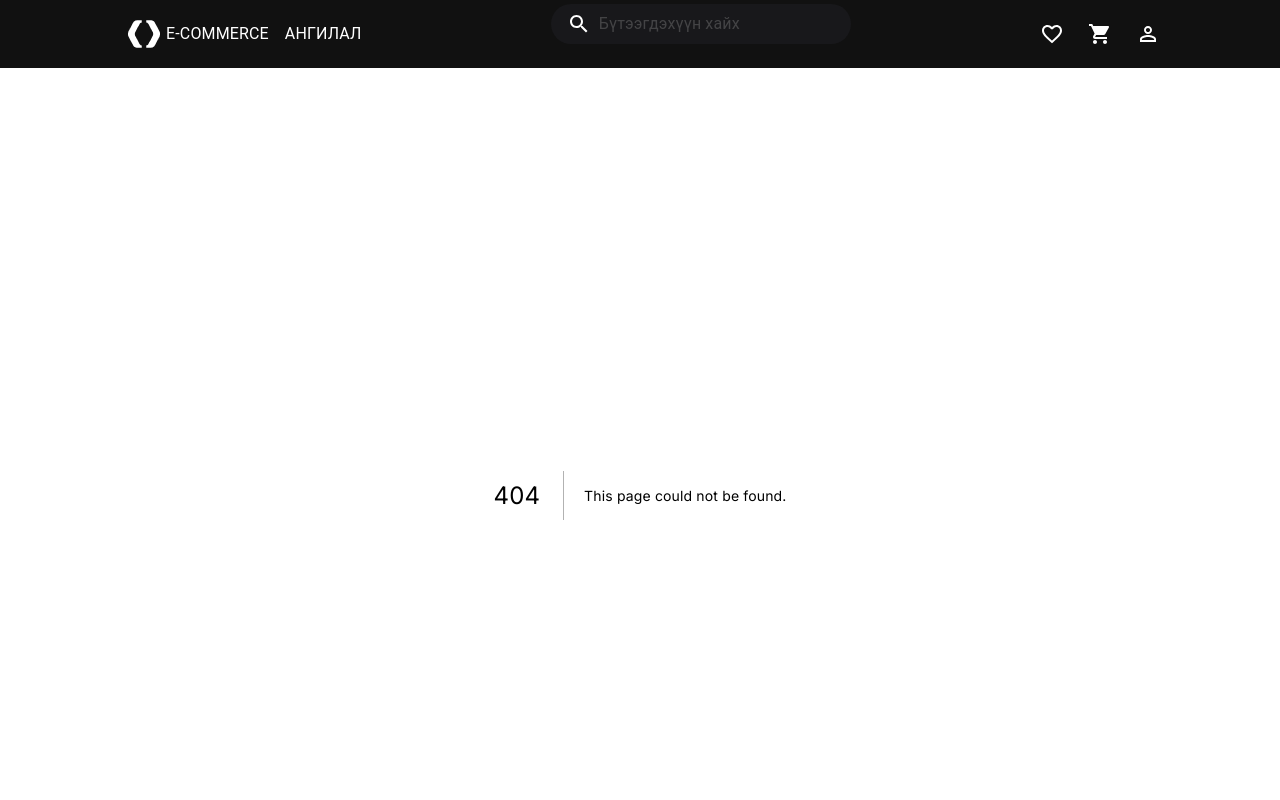
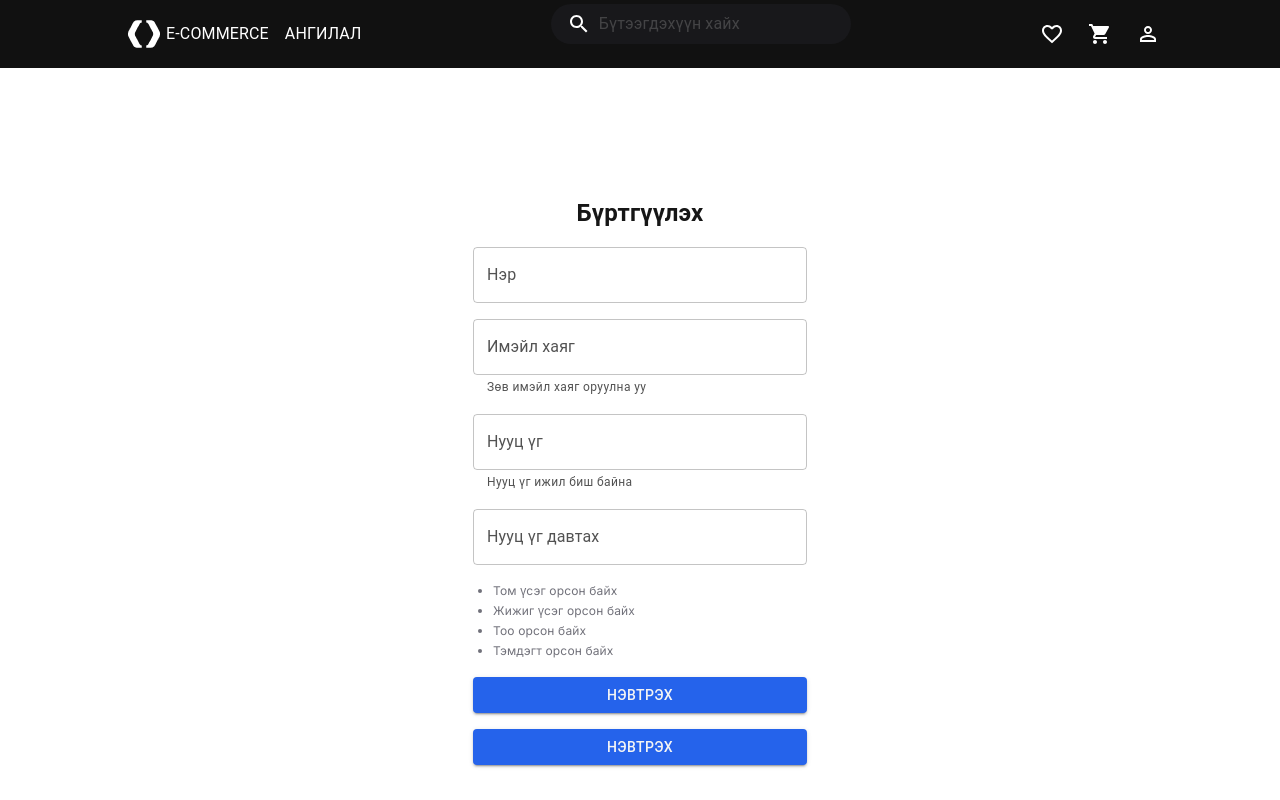
Before and after one commit to leap-1e-team1/E-COMMERCE, a Next.js app in the folder front-end/: page /admin/register in a window 1280 px wide. Before the commit this address had no page. Shown: the top 800 px of the page. Built offline with nearby package versions, Linux system fonts and the light colour scheme.

Commit message:
admin ehlev

```diff
--- /dev/null
+++ b/front-end/src/app/admin/register/page.tsx
@@ -0,0 +1,124 @@
+"use client";
+
+import { CustomButton } from "@/components/Button";
+import { Input } from "@/components/Input";
+import { List, ListItem, Stack, Typography } from "@mui/material";
+
+const Register = () => {
+  return (
+    <Stack
+      alignItems={"center"}
+      justifyContent={"center"}
+      gap={"16px"}
+      mt={"100px"}
+      mb={"100px"}
+    >
+      <Typography color="text" fontSize={"24px"} fontWeight={"600"}>
+        Бүртгүүлэх
+      </Typography>
+      <Stack gap={4} sx={{ width: "334px" }}>
+        <Input
+          label="Нэр"
+          placeholder=""
+          helperText=""
+          inputHandler={() => {
+            console.log("Asd");
+          }}
+        />
+        <Input
+          placeholder=""
+          label="Имэйл хаяг"
+          helperText="Зөв имэйл хаяг оруулна уу"
+          inputHandler={() => {
+            console.log("Asd");
+          }}
+        />
+        <Input
+          label="Нууц үг"
+          placeholder=""
+          helperText="Нууц үг ижил биш байна"
+          inputHandler={() => {
+            console.log("Asd");
+          }}
+        />
+        <Input
+          label="Нууц үг давтах "
+          placeholder=""
+          helperText=""
+          inputHandler={() => {
+            console.log("Asd");
+          }}
+        />
+        <List disablePadding sx={{ listStyleType: "disc", marginLeft: "20px" }}>
+          <ListItem
+            disablePadding
+            sx={{
+              display: "list-item",
+              fontSize: "12px",
+              fontWeight: "400",
+              lineHeight: "20px",
+              color: "#71717A",
+            }}
+          >
+            Том үсэг орсон байх
+          </ListItem>
+          <ListItem
+            disablePadding
+            sx={{
+              display: "list-item",
+              fontSize: "12px",
+              fontWeight: "400",
+              lineHeight: "20px",
+              color: "#71717A",
+            }}
+          >
+            Жижиг үсэг орсон байх
+          </ListItem>
+          <ListItem
+            disablePadding
+            sx={{
+              display: "list-item",
+              fontSize: "12px",
+              fontWeight: "400",
+              lineHeight: "20px",
+              color: "#71717A",
+            }}
+          >
+            Тоо орсон байх
+          </ListItem>
+          <ListItem
+            disablePadding
+            sx={{
+              display: "list-item",
+              fontSize: "12px",
+              fontWeight: "400",
+              lineHeight: "20px",
+              color: "#71717A",
+            }}
+          >
+            Тэмдэгт орсон байх
+          </ListItem>
+        </List>
+        <CustomButton
+          text="Нэвтрэх"
+          textColor="background.paper"
+          handleClick={() => console.log("Button clicked!")}
+          bgColor="secondary.main"
+          hoverColor="primary.main"
+          height="36px"
+          border="secondary.main"
+        />
+        <CustomButton
+          text="Нэвтрэх"
+          textColor="background.paper"
+          handleClick={() => console.log("Button clicked!")}
+          bgColor="secondary.main"
+          hoverColor="primary.main"
+          height="36px"
+          border="secondary.main"
+        />
+      </Stack>
+    </Stack>
+  );
+};
+export default Register;
```
Also changed, not shown: front-end/src/app/admin/login/page.tsx (added, +77 -0 lines), front-end/src/app/admin/page.tsx (added, +7 -0 lines).
